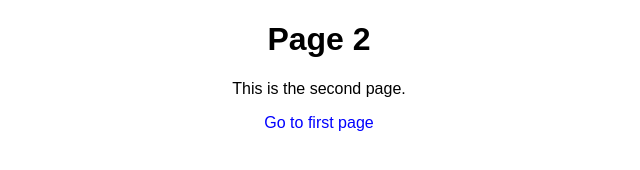
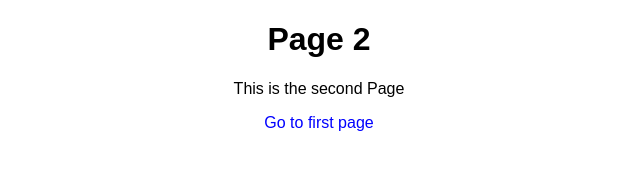
Before and after one commit to RaniaMostafa55/html_project, a plain HTML site: page page2.html in a window 1280 px wide. Shown: the full height of the page, 321-961 px from the left. Drawn offline with Linux system fonts and the light colour scheme.

Commit message:
Update page2.html

```diff
--- a/page2.html
+++ b/page2.html
@@ -18,7 +18,7 @@
 </head>
 <body>
     <h1>Page 2</h1>
-    <p>This is the second page.</p>
+    <p>This is the second Page</p>
     <a href="index.html">Go to first page</a>
 </body>
 </html>
```
